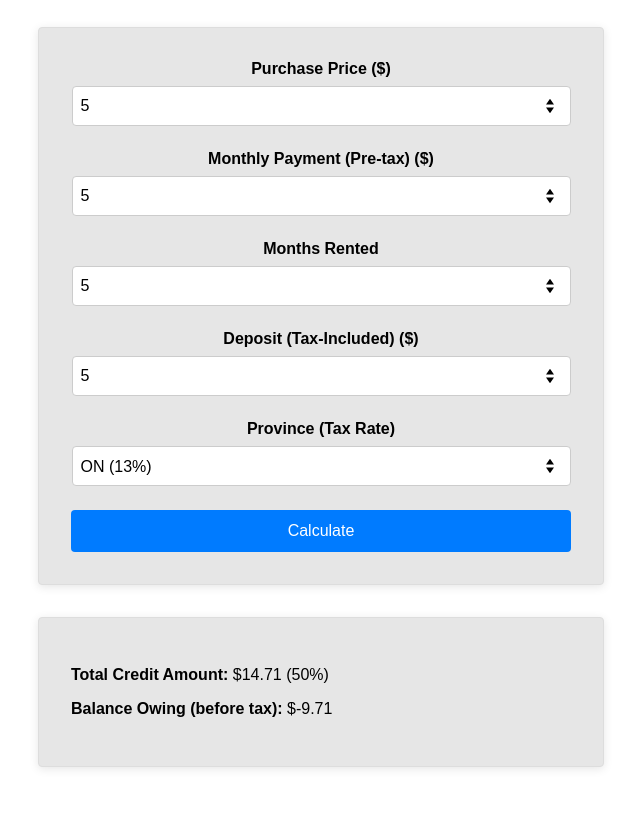
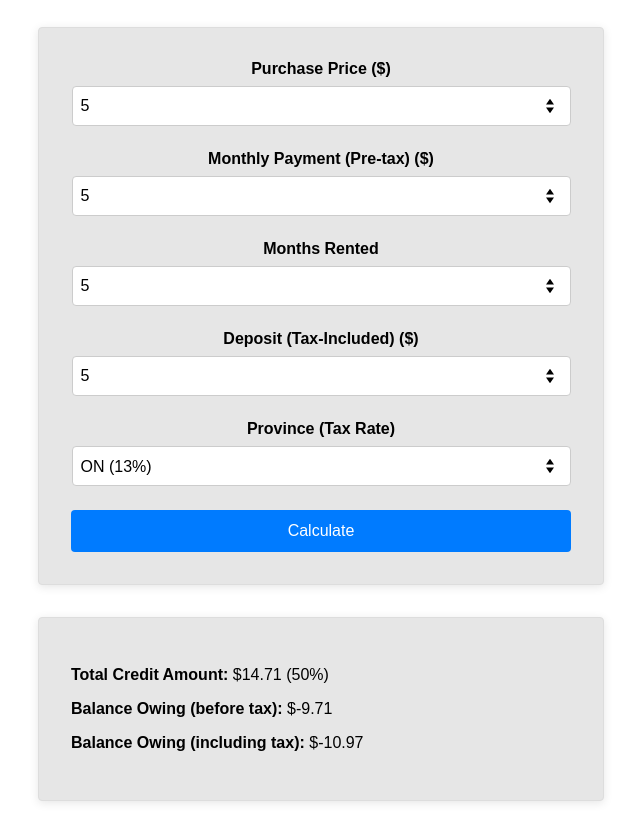
Before and after one commit to DrCBeatz/aynm-rental-buyout-calculator, a website: page src/index.html in a window 1280 px wide. Both pictures are taken after typing "5", "5", "5", "5" into the empty fields and a click on the button "Calculate". Shown: the part 65-898 px from the top of the page, without its empty margins (319-959 px from the left). Before the commit the page ends 864 px from the top, so only its background shows below. Drawn offline with Linux system fonts and the light colour scheme.

Commit message:
add balance owing including tax

```diff
--- a/src/index.html
+++ b/src/index.html
@@ -45,6 +45,7 @@
   <div id="result" class="result" style="display: none;">
     <p><span class="result__label">Total Credit Amount:</span> <span id="totalCredit"></span></p>
     <p><span class="result__label">Balance Owing (before tax):</span> <span id="balanceOwing"></span></p>
+    <p><span class="result__label">Balance Owing (including tax):</span> <span id="balanceOwingWithTax"></span></p>
   </div>
 
 </body>
--- a/src/script.js
+++ b/src/script.js
@@ -65,20 +65,13 @@ if (typeof window !== 'undefined') {
 export function calculateBalanceOwing(event) {
   event.preventDefault();
 
-  /**
-   * @type {number} purchasePrice - The initial purchase price of the instrument.
-   * @type {number} monthlyPayment - The monthly rental payment amount (pre-tax).
-   * @type {number} monthsRented - The number of months the instrument was rented.
-   * @type {number} deposit - The refundable deposit amount (includes tax).
-   * @type {string} province - The province or territory where the instrument was rented.
-   */
   const purchasePrice = parseFloat(document.getElementById('purchasePrice').value);
   const monthlyPayment = parseFloat(document.getElementById('monthlyPayment').value);
   const monthsRented = parseInt(document.getElementById('monthsRented').value);
   const deposit = parseFloat(document.getElementById('deposit').value);
   const province = document.getElementById('province').value;
 
-  const taxRate = TAX_RATES[province];
+  const taxRate = TAX_RATES[province] || 0;
   const depositPreTax = deposit / (1 + taxRate);
   const rentalTotal = monthlyPayment * monthsRented;
 
@@ -86,20 +79,18 @@ export function calculateBalanceOwing(event) {
   const creditPercentage = monthsRented <= 3 ? 1.0 : 0.5;
   const creditLabel = monthsRented <= 3 ? "100%" : "50%";
 
-  /**
-   * The total credit amount is calculated based on rental payments and deposit.
-   * @type {number}
-   */
+  // Calculate the total credit
   const totalCredit = creditPercentage * (rentalTotal + depositPreTax);
 
-  /**
-   * The remaining balance after applying the credit.
-   * @type {number}
-   */
+  // Calculate balance owing before tax
   const balanceOwing = purchasePrice - totalCredit;
+
+  // Calculate balance owing including tax
+  const balanceOwingWithTax = balanceOwing * (1 + taxRate);
 
   // Display results
   document.getElementById('totalCredit').textContent = `$${totalCredit.toFixed(2)} (${creditLabel})`;
   document.getElementById('balanceOwing').textContent = `$${balanceOwing.toFixed(2)}`;
+  document.getElementById('balanceOwingWithTax').textContent = `$${balanceOwingWithTax.toFixed(2)}`;
   document.getElementById('result').style.display = 'block';
 }
```
Also changed, not shown: tests/script.test.js (+2 -0 lines).
